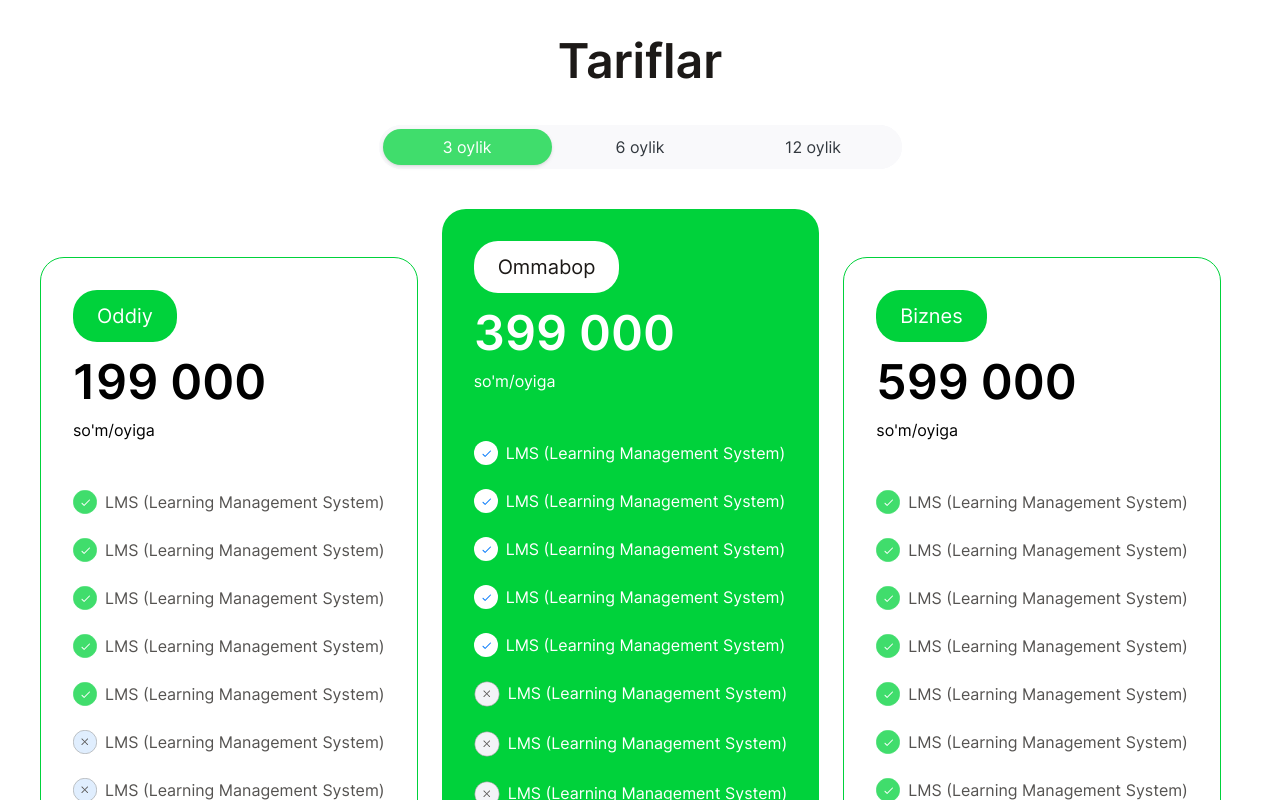
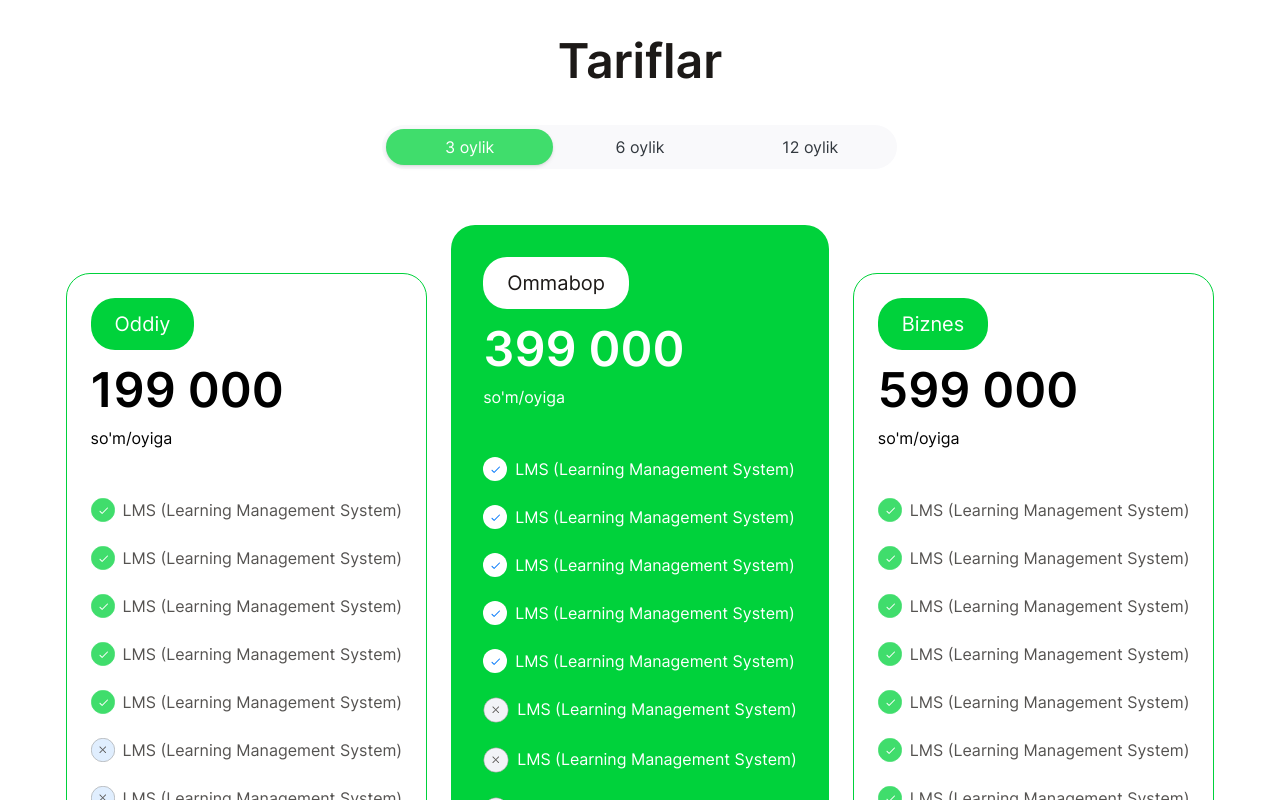
Before and after one commit to Soliha17/lemix, a React (Vite) app: page /exam in a window 1280 px wide. Shown: the part 4200-5000 px from the top of the page. Built offline with nearby package versions, Linux system fonts and the light colour scheme.

Commit message:
Add: dinamic pricing tabs and trying to fix navbar tabs scroll issue

```diff
--- a/src/index.css
+++ b/src/index.css
@@ -488,12 +488,12 @@ h6 {
 }
 
 /* PRICING TABS */
-.pricing-tabs button {
+.tablist__pricing button {
   width: 169px;
 }
 
 @media (max-width: 800px) {
-  .pricing-tabs button {
+  .tablist__pricing button {
     width: auto;
   }
 }
--- a/src/ui/components/Cards/PricingOutlinedCard.jsx
+++ b/src/ui/components/Cards/PricingOutlinedCard.jsx
@@ -6,7 +6,7 @@ import wrongIcon from 'src/assets/images/wrong-icon-pricing.svg';
 const PricingOutlinedCard = ({ plan, price, data, bgColor, borderColor }) => {
   return (
     <div
-      className={`col flex flex-col gap-10 rounded-3xl border ${borderColor} p-6 xl:gap-12 xl:p-8`}
+      className={`flex flex-col gap-10 rounded-3xl border ${borderColor} p-6 xl:gap-12`}
     >
       <div>
         <p
--- a/src/ui/components/Layout/Header/Navbar.jsx
+++ b/src/ui/components/Layout/Header/Navbar.jsx
@@ -8,7 +8,7 @@ const Navbar = () => {
 
   const handleTabClick = (sectionId) => {
     const section = document.getElementById(sectionId);
-    console.log(sectionId);
+    console.log(section);
     if (section) {
       section.scrollIntoView({
         behavior: 'smooth',
@@ -24,9 +24,11 @@ const Navbar = () => {
   const handleScroll = useCallback(() => {
     for (let i = 0; i < sections.length; i++) {
       const section = document.getElementById(sections[i]);
+      // console.log(section);
       if (section) {
         const rect = section.getBoundingClientRect();
         if (rect.top >= 0 && rect.bottom <= window.innerHeight) {
+          console.log(section);
           setValue(i);
         }
       }
@@ -48,6 +50,7 @@ const Navbar = () => {
 
   const handleChange = (event, newValue) => {
     console.log(newValue);
+    console.log(sections[newValue]);
     setValue(newValue);
     handleTabClick(sections[newValue]);
   };
--- a/src/ui/components/Sections/Pricing.jsx
+++ b/src/ui/components/Sections/Pricing.jsx
@@ -1,150 +1,12 @@
 import PricingTabs from 'src/ui/components/Atoms/PricingTabs';
 import SectionName from 'src/ui/components/Atoms/SectionName';
-import PricingFilledCard from 'src/ui/components/Cards/PricingFilledCard';
-import PricingOutlinedCard from 'src/ui/components/Cards/PricingOutlinedCard';
-
-const basicDatas = [
-  {
-    id: 1,
-    plus: ' LMS (Learning Management System)',
-  },
-  {
-    id: 2,
-    plus: ' LMS (Learning Management System)',
-  },
-  {
-    id: 3,
-    plus: ' LMS (Learning Management System)',
-  },
-  {
-    id: 4,
-    plus: ' LMS (Learning Management System)',
-  },
-  {
-    id: 5,
-    plus: ' LMS (Learning Management System)',
-  },
-  {
-    id: 6,
-    minus: ' LMS (Learning Management System)',
-  },
-  {
-    id: 7,
-    minus: ' LMS (Learning Management System)',
-  },
-  {
-    id: 8,
-    minus: ' LMS (Learning Management System)',
-  },
-];
-
-const generalDatas = [
-  {
-    id: 1,
-    plus: ' LMS (Learning Management System)',
-  },
-  {
-    id: 2,
-    plus: ' LMS (Learning Management System)',
-  },
-  {
-    id: 3,
-    plus: ' LMS (Learning Management System)',
-  },
-  {
-    id: 4,
-    plus: ' LMS (Learning Management System)',
-  },
-  {
-    id: 5,
-    plus: ' LMS (Learning Management System)',
-  },
-  {
-    id: 6,
-    minus: ' LMS (Learning Management System)',
-  },
-  {
-    id: 7,
-    minus: ' LMS (Learning Management System)',
-  },
-  {
-    id: 8,
-    minus: ' LMS (Learning Management System)',
-  },
-  {
-    id: 9,
-    minus: ' LMS (Learning Management System)',
-  },
-];
-
-const biznesDatas = [
-  {
-    id: 1,
-    plus: ' LMS (Learning Management System)',
-  },
-  {
-    id: 2,
-    plus: ' LMS (Learning Management System)',
-  },
-  {
-    id: 3,
-    plus: ' LMS (Learning Management System)',
-  },
-  {
-    id: 4,
-    plus: ' LMS (Learning Management System)',
-  },
-  {
-    id: 5,
-    plus: ' LMS (Learning Management System)',
-  },
-  {
-    id: 6,
-    plus: ' LMS (Learning Management System)',
-  },
-  {
-    id: 7,
-    plus: ' LMS (Learning Management System)',
-  },
-  {
-    id: 8,
-    plus: ' LMS (Learning Management System)',
-  },
-];
 
 const Pricing = ({ bgColor, borderColor }) => {
   return (
-    <div id='prices' className="mt-16 md:mt-16 xl:mt-24">
+    <div id="prices" className="mt-16 md:mt-16 xl:mt-24">
       <SectionName name="Tariflar" />
       <div className="mx-auto my-10 w-fit">
-        <PricingTabs bgColor={bgColor} />
-      </div>
-      <div className="mt-6 flex flex-col gap-6 md:mt-10 md:flex-row">
-        <div className="mt-0 md:mt-12">
-          <PricingOutlinedCard
-            plan="Oddiy"
-            bgColor={bgColor}
-            borderColor={borderColor}
-            price="199 000"
-            data={basicDatas}
-          />
-        </div>
-        <PricingFilledCard
-          plan="Ommabop"
-          borderColor={borderColor}
-          bgColor={bgColor}
-          price="399 000"
-          data={generalDatas}
-        />
-        <div className="mt-0 md:mt-12">
-          <PricingOutlinedCard
-            plan="Biznes"
-            borderColor={borderColor}
-            bgColor={bgColor}
-            price="599 000"
-            data={biznesDatas}
-          />
-        </div>
+        <PricingTabs bgColor={bgColor} borderColor={borderColor} />
       </div>
     </div>
   );
--- a/src/ui/components/atoms/PricingTabs.jsx
+++ b/src/ui/components/atoms/PricingTabs.jsx
@@ -1,8 +1,120 @@
 import Tabs from '@mui/joy/Tabs';
 import TabList from '@mui/joy/TabList';
 import Tab, { tabClasses } from '@mui/joy/Tab';
+import TabPanel from '@mui/joy/TabPanel';
+import PricingOutlinedCard from '../Cards/PricingOutlinedCard';
+import PricingFilledCard from '../Cards/PricingFilledCard';
 
-export default function PricingTabs({ bgColor }) {
+const basicDatas = [
+  {
+    id: 1,
+    plus: ' LMS (Learning Management System)',
+  },
+  {
+    id: 2,
+    plus: ' LMS (Learning Management System)',
+  },
+  {
+    id: 3,
+    plus: ' LMS (Learning Management System)',
+  },
+  {
+    id: 4,
+    plus: ' LMS (Learning Management System)',
+  },
+  {
+    id: 5,
+    plus: ' LMS (Learning Management System)',
+  },
+  {
+    id: 6,
+    minus: ' LMS (Learning Management System)',
+  },
+  {
+    id: 7,
+    minus: ' LMS (Learning Management System)',
+  },
+  {
+    id: 8,
+    minus: ' LMS (Learning Management System)',
+  },
+];
+
+const generalDatas = [
+  {
+    id: 1,
+    plus: ' LMS (Learning Management System)',
+  },
+  {
+    id: 2,
+    plus: ' LMS (Learning Management System)',
+  },
+  {
+    id: 3,
+    plus: ' LMS (Learning Management System)',
+  },
+  {
+    id: 4,
+    plus: ' LMS (Learning Management System)',
+  },
+  {
+    id: 5,
+    plus: ' LMS (Learning Management System)',
+  },
+  {
+    id: 6,
+    minus: ' LMS (Learning Management System)',
+  },
+  {
+    id: 7,
+    minus: ' LMS (Learning Management System)',
+  },
+  {
+    id: 8,
+    minus: ' LMS (Learning Management System)',
+  },
+  {
+    id: 9,
+    minus: ' LMS (Learning Management System)',
+  },
+];
+
+const biznesDatas = [
+  {
+    id: 1,
+    plus: ' LMS (Learning Management System)',
+  },
+  {
+    id: 2,
+    plus: ' LMS (Learning Management System)',
+  },
+  {
+    id: 3,
+    plus: ' LMS (Learning Management System)',
+  },
+  {
+    id: 4,
+    plus: ' LMS (Learning Management System)',
+  },
+  {
+    id: 5,
+    plus: ' LMS (Learning Management System)',
+  },
+  {
+    id: 6,
+    plus: ' LMS (Learning Management System)',
+  },
+  {
+    id: 7,
+    plus: ' LMS (Learning Management System)',
+  },
+  {
+    id: 8,
+    plus: ' LMS (Learning Management System)',
+  },
+];
+
+export default function PricingTabs({ bgColor, borderColor }) {
   const selectedTabStyle = bgColor === 'bg-success-100' ? '#40DD6C' : '#40AAFF';
 
   return (
@@ -10,13 +122,17 @@ export default function PricingTabs({ bgColor }) {
       aria-label="tabs"
       className="pricing-tabs"
       defaultValue={0}
-      sx={{ bgcolor: '#F9F9FB', borderRadius: '24px' }}
+      sx={{ bgcolor: 'transparent', borderRadius: '24px' }}
     >
       <TabList
+        className="tablist__pricing"
         disableUnderline
         sx={{
           p: 0.5,
           gap: 0.5,
+          margin: '0 auto',
+          maxWidth: '515px',
+          justifyContent: 'center',
           borderRadius: '24px',
           bgcolor: '#F9F9FB',
           color: '#8D8C8B',
@@ -31,6 +147,93 @@ export default function PricingTabs({ bgColor }) {
         <Tab disableIndicator>6 oylik</Tab>
         <Tab disableIndicator>12 oylik</Tab>
       </TabList>
+      <TabPanel value={0}>
+        <div className="mt-6 flex flex-col gap-6 md:mt-10 md:flex-row">
+          <div className="mt-0 md:mt-12">
+            <PricingOutlinedCard
+              plan="Oddiy"
+              bgColor={bgColor}
+              borderColor={borderColor}
+              price="199 000"
+              data={basicDatas}
+            />
+          </div>
+          <PricingFilledCard
+            plan="Ommabop"
+            borderColor={borderColor}
+            bgColor={bgColor}
+            price="399 000"
+            data={generalDatas}
+          />
+          <div className="mt-0 md:mt-12">
+            <PricingOutlinedCard
+              plan="Biznes"
+              borderColor={borderColor}
+              bgColor={bgColor}
+              price="599 000"
+              data={biznesDatas}
+            />
+          </div>
+        </div>
+      </TabPanel>
+      <TabPanel value={1}>
+        <div className="mt-6 flex flex-col gap-6 md:mt-10 md:flex-row">
+          <div className="mt-0 md:mt-12">
+            <PricingOutlinedCard
+              plan="Oddiy"
+              bgColor={bgColor}
+              borderColor={borderColor}
+              price="999 000"
+              data={basicDatas}
+            />
+          </div>
+          <PricingFilledCard
+            plan="Ommabop"
+            borderColor={borderColor}
+            bgColor={bgColor}
+            price="1399 000"
+            data={generalDatas}
+          />
+          <div className="mt-0 md:mt-12">
+            <PricingOutlinedCard
+              plan="Biznes"
+              borderColor={borderColor}
+              bgColor={bgColor}
+              price="1599 000"
+              data={biznesDatas}
+            />
+          </div>
+        </div>
+      </TabPanel>
+      <TabPanel value={2}>
+        <div className="mt-6 flex flex-col gap-6 md:mt-10 md:flex-row">
+          <div className="mt-0 md:mt-12">
+            <PricingOutlinedCard
+              plan="Oddiy"
+              bgColor={bgColor}
+              borderColor={borderColor}
+              price="1199 000"
+              data={basicDatas}
+            />
+          </div>
+          <PricingFilledCard
+            plan="Ommabop"
+            borderColor={borderColor}
+            bgColor={bgColor}
+            price="1499 000"
+            data={generalDatas}
+          />
+          <div className="mt-0 md:mt-12">
+            <PricingOutlinedCard
+              plan="Biznes"
+              borderColor={borderColor}
+              bgColor={bgColor}
+              price="1699 000"
+              data={biznesDatas}
+            />
+          </div>
+        </div>
+      </TabPanel>
     </Tabs>
   );
 }
```
